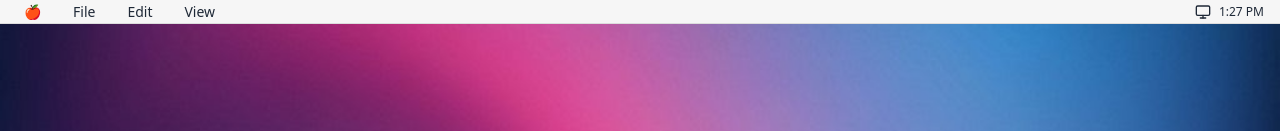
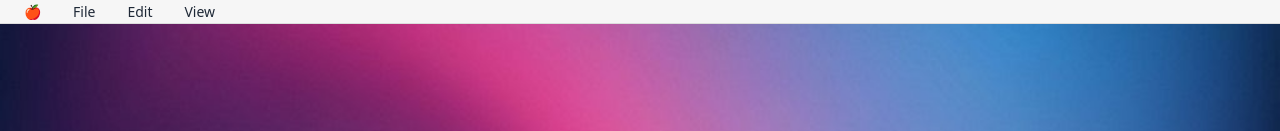
Before and after one commit to Johan-Melin/mac-os-ui, a Next.js app: page / in a window 1280 px wide. Shown: the top 131 px of the page. Built offline with nearby package versions, Linux system fonts and the light colour scheme.

Commit message:
chore(menubar): remove time display

```diff
--- a/app/page.tsx
+++ b/app/page.tsx
@@ -8,25 +8,6 @@ import { WindowManagerProvider } from "@/components/window-manager"
 
 export default function Portfolio() {
   const [currentSection, setCurrentSection] = useState<SectionId | null>(sections[0]?.id ?? null)
-  const [currentTime, setCurrentTime] = useState("")
-
-  useEffect(() => {
-    const updateTime = () => {
-      const now = new Date()
-      setCurrentTime(
-        now.toLocaleTimeString("en-US", {
-          hour12: true,
-          hour: "numeric",
-          minute: "2-digit",
-        }),
-      )
-    }
-
-    updateTime()
-    const interval = setInterval(updateTime, 1000)
-
-    return () => clearInterval(interval)
-  }, [])
 
   const onClose = () => setCurrentSection(null)
   const active = sections.find((s) => s.id === currentSection)
@@ -34,7 +15,7 @@ export default function Portfolio() {
   return (
     <div className="min-h-screen bg-background">
       {/* macOS Menu Bar */}
-      <MacOSMenubar currentTime={currentTime} />
+      <MacOSMenubar />
 
       {/* Desktop Background */}
       <div
--- a/components/macos-menubar.tsx
+++ b/components/macos-menubar.tsx
@@ -4,11 +4,7 @@ import { useState } from "react"
 import { useTheme } from "next-themes"
 import { Monitor, Moon, Sun, Palette } from "lucide-react"
 
-interface MenubarProps {
-  currentTime: string
-}
-
-export function MacOSMenubar({ currentTime }: MenubarProps) {
+export function MacOSMenubar() {
   const [activeMenu, setActiveMenu] = useState<string | null>(null)
   const { theme, setTheme } = useTheme()
 
@@ -122,13 +118,6 @@ export function MacOSMenubar({ currentTime }: MenubarProps) {
           </div>
         ))}
       </div>
-
-      <div className="flex items-center space-x-4">
-        <div className="flex items-center gap-2">
-          <Monitor className="w-4 h-4" />
-          <span className="text-xs">{currentTime}</span>
-        </div>
-      </div>
     </div>
   )
 }
```
